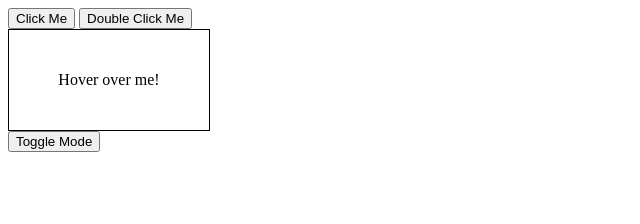
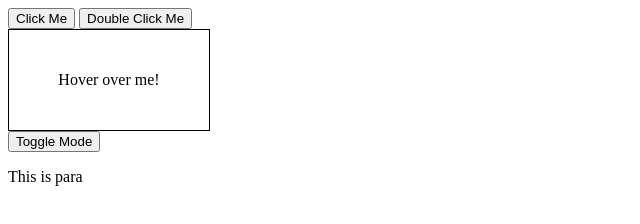
Before and after one commit to yaseenshaikh471/mywebsite, a plain HTML site: page Notes.html in a window 1280 px wide. Shown: the full height of the page, 0-640 px from the left. Drawn offline with Linux system fonts and the light colour scheme.

Commit message:
adding changes

```diff
--- a/Notes.html
+++ b/Notes.html
@@ -12,6 +12,7 @@
         Hover over me!
     </div>
     <button id="mode">Toggle Mode</button>
+    <p>This is para</p>
 <script src="first.js"></script>
 </body>
 </html>
--- a/first.js
+++ b/first.js
@@ -131,3 +131,4 @@
     }
 
 console.log(a % b)
+//dv//
```
